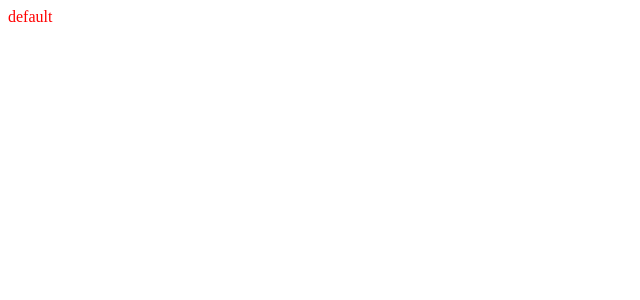
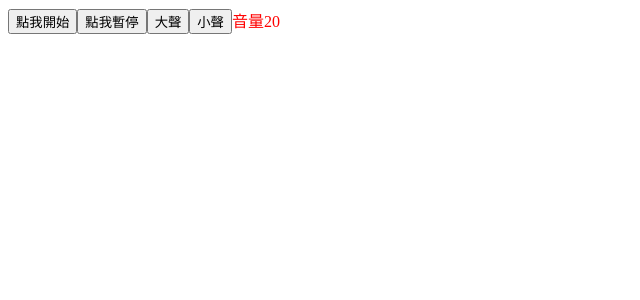
Before and after one commit to ms314006/MP3_Player-With-React, a React app: page / in a window 1280 px wide. Shown: the top 300 px of the page, without its empty margins (0-640 px from the left). Built offline with nearby package versions, Linux system fonts and the light colour scheme; the HTML template or start-up script is replaced by a standard one.

Commit message:
[ADD] 將放音樂的 Player component render 到 Main 中

```diff
--- a/src/component/Main/Main.tsx
+++ b/src/component/Main/Main.tsx
@@ -1,23 +1,16 @@
 import React, { StatelessComponent } from 'react';
+import Player from '../Player';
 import styles from './index.scss';
 
-interface MainProps {
-  title?: string
-}
-
-const Main: StatelessComponent<MainProps> = (props) => {
+const Main = () => {
   return (
     <div
       className={styles.title}
       data-testid="title"
     >
-      {props.title}
+      <Player />
     </div>
   );
 };
 
-Main.defaultProps = {
-  title: 'default',
-};
-
 export default Main;
```
